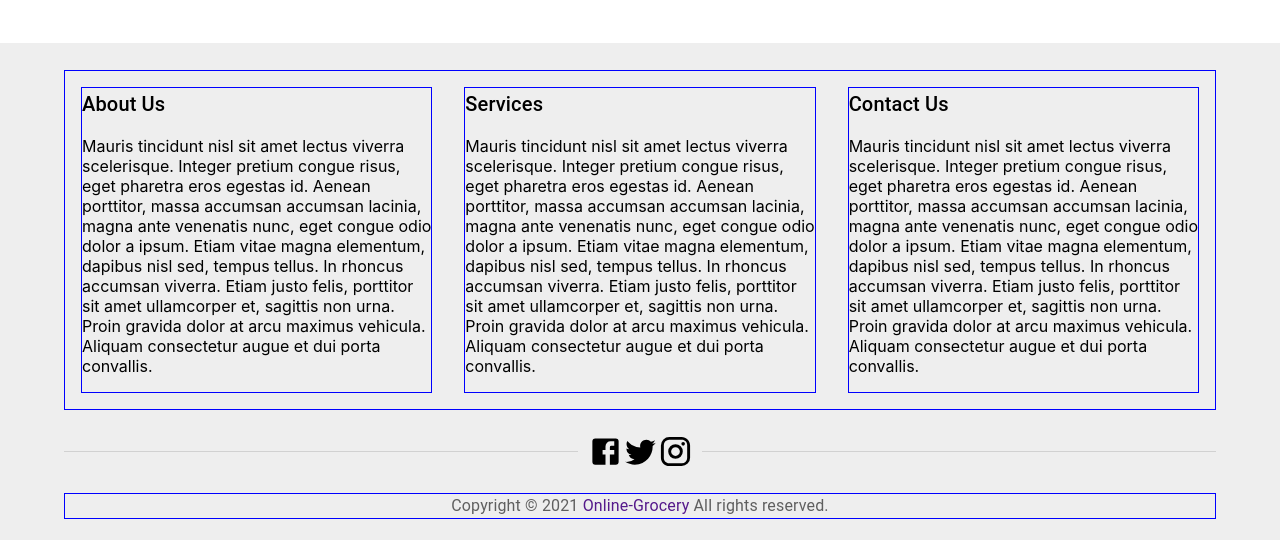
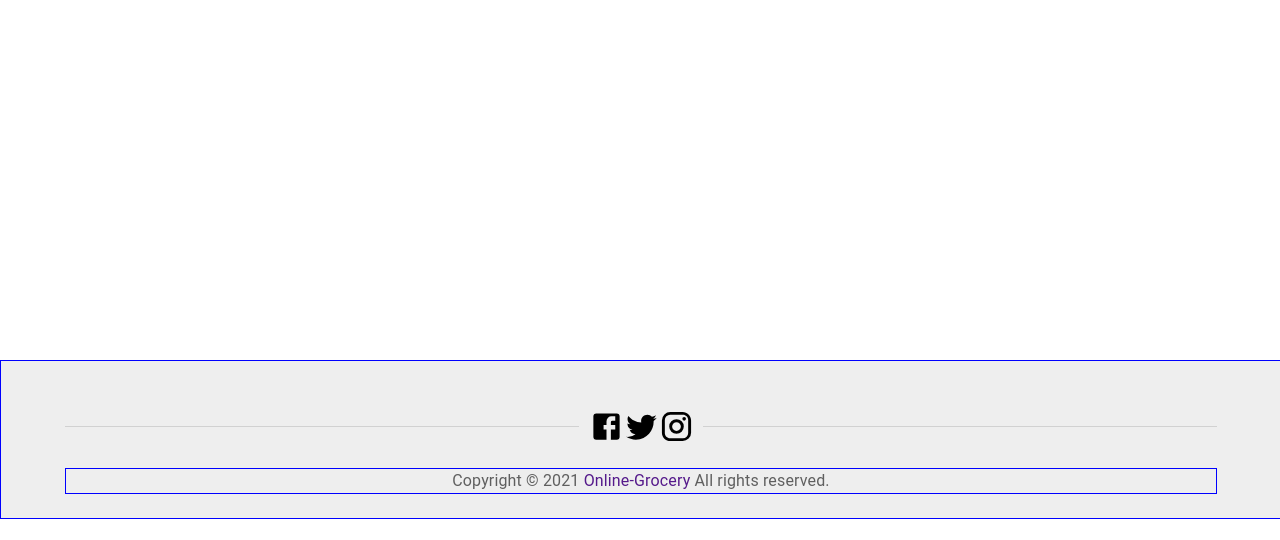
Before and after one commit to narangodaNPP/grocery-app, a React (Create React App) app in the folder frontend/: page / in a window 1280 px wide. Shown: the part 281-821 px from the top of the page. After the commit the page ends 800 px from the top, so only its background shows below. Built offline with nearby package versions, Linux system fonts and the light colour scheme; no server answers.

Commit message:
Modified footer

```diff
--- a/frontend/src/components/footer/Footer.js
+++ b/frontend/src/components/footer/Footer.js
@@ -5,82 +5,12 @@ import {Link} from 'react-router-dom';
 import FacebookIcon from '@mui/icons-material/Facebook';
 import TwitterIcon from '@mui/icons-material/Twitter';
 import InstagramIcon from '@mui/icons-material/Instagram';
-// export default function Footer() {
-
-//     const theme = createTheme();
-
-//     return (
-//         <ThemeProvider theme={theme}>
-//             <Container sx ={{marginTop: 8, pb: 4, border: '1px solid blue', width: '100%', justifyContent: 'center'}}>
-//                 <Box sx ={{m: 4, border: '1px solid blue', '}}>
-
-//                 </Box>
-//             </Container>
-//         </ThemeProvider>
-//     )
-// }
-
-
-
-
-// function Copyright() {
-//   return (
-//     <Box sx = {{border: '1px solid blue'}}>
-//         <Typography variant="h6" color="text.secondary">
-//             {'Copyright © '}
-//             {new Date().getFullYear()}
-//             <Link color="inherit" href="/">
-//                 Online-Grocery
-//             </Link>{' '}
-//             {' All rights reserved.'}
-//         </Typography>
-//     </Box>
-//   );
-// }
 
 export default function Footer() {
   return (
-    <Box sx={{  display: 'flex',  flexDirection: 'column', marginTop: 8}}>
-        <Box component="footer" sx={{ py: 3, px: 2, mt: 'auto', backgroundColor: (theme) => theme.palette.mode === 'light' ? theme.palette.grey[200] : theme.palette.grey[800], }}>
+    <Box sx={{  display: 'flex',  flexDirection: 'column', marginTop: 8, border: '1px solid blue', position: 'absolute', bottom: 0, width: '100%'}}>
+        <Box component="footer" sx={{ py: 3, px: 2, mt: 'auto', backgroundColor: (theme) => theme.palette.mode === 'light' ? theme.palette.grey[200] : theme.palette.grey[800],}}>
             <Container maxWidth="lg">
-                <Stack direction ='row' sx ={{border: '1px solid blue', justifyContent: 'space-around', spacing: '2', marginTop: '3px', marginBottom: '3px'}}>
-                    <Box sx ={{border: '1px solid blue', m:2 }}>
-                        <Typography variant="h6">About Us</Typography>
-                        <p variant="body2">
-                            Mauris tincidunt nisl sit amet lectus viverra scelerisque.
-                            Integer pretium congue risus, eget pharetra eros egestas id.
-                            Aenean porttitor, massa accumsan accumsan lacinia,
-                            magna ante venenatis nunc, eget congue odio dolor a ipsum.
-                            Etiam vitae magna elementum, dapibus nisl sed, tempus tellus. In rhoncus accumsan viverra.
-                            Etiam justo felis, porttitor sit amet ullamcorper et, sagittis non urna.
-                            Proin gravida dolor at arcu maximus vehicula. Aliquam consectetur augue et dui porta convallis.
-                        </p>
-                    </Box>
-                    <Box sx ={{border: '1px solid blue', m: 2 }}>
-                        <Typography variant="h6">Services</Typography>
-                        <p variant="body2">
-                            Mauris tincidunt nisl sit amet lectus viverra scelerisque.
-                            Integer pretium congue risus, eget pharetra eros egestas id.
-                            Aenean porttitor, massa accumsan accumsan lacinia,
-                            magna ante venenatis nunc, eget congue odio dolor a ipsum.
-                            Etiam vitae magna elementum, dapibus nisl sed, tempus tellus. In rhoncus accumsan viverra.
-                            Etiam justo felis, porttitor sit amet ullamcorper et, sagittis non urna.
-                            Proin gravida dolor at arcu maximus vehicula. Aliquam consectetur augue et dui porta convallis.
-                        </p>
-                    </Box>
-                    <Box sx ={{border: '1px solid blue', m: 2 }}>
-                        <Typography variant="h6">Contact Us</Typography>
-                        <p variant="body2">
-                            Mauris tincidunt nisl sit amet lectus viverra scelerisque.
-                            Integer pretium congue risus, eget pharetra eros egestas id.
-                            Aenean porttitor, massa accumsan accumsan lacinia,
-                            magna ante venenatis nunc, eget congue odio dolor a ipsum.
-                            Etiam vitae magna elementum, dapibus nisl sed, tempus tellus. In rhoncus accumsan viverra.
-                            Etiam justo felis, porttitor sit amet ullamcorper et, sagittis non urna.
-                            Proin gravida dolor at arcu maximus vehicula. Aliquam consectetur augue et dui porta convallis.
-                        </p>
-                    </Box>
-                </Stack>
 
                 <Divider sx = {{marginTop: 3, marginBottom: 3}}>
                     <Stack direction = 'row'>
@@ -107,24 +37,3 @@ export default function Footer() {
     </Box>
   );
 }
-
-// <Typography variant="body1">
-//                     My sticky footer can be found here.
-//                 </Typography>
-
-// <CssBaseline />
-
-//       <Container component="main" sx={{ mt: 8, mb: 2 }} maxWidth="sm">
-
-//         <Typography variant="h2" component="h1" gutterBottom>
-//           Sticky footer
-//         </Typography>
-
-//         <Typography variant="h5" component="h2" gutterBottom>
-//           {'Pin a footer to the bottom of the viewport.'}
-//           {'The footer will move as the main element of the page grows.'}
-//         </Typography>
-
-//         <Typography variant="body1">Sticky footer placeholder.</Typography>
-
-//       </Container>
--- a/frontend/src/mainPages/products/Product.js
+++ b/frontend/src/mainPages/products/Product.js
@@ -3,7 +3,6 @@ import {GlobalState} from '../../GlobalState';
 import {Button, Grid, Stack, Box, Typography, Container, Paper} from '@mui/material';
 import { createTheme, ThemeProvider } from '@mui/material/styles';
 import ProductItem from './ProductItem';
-import Loading from '../utils/Loading';
 import axios from 'axios';
 
 export default function Product() {
```
